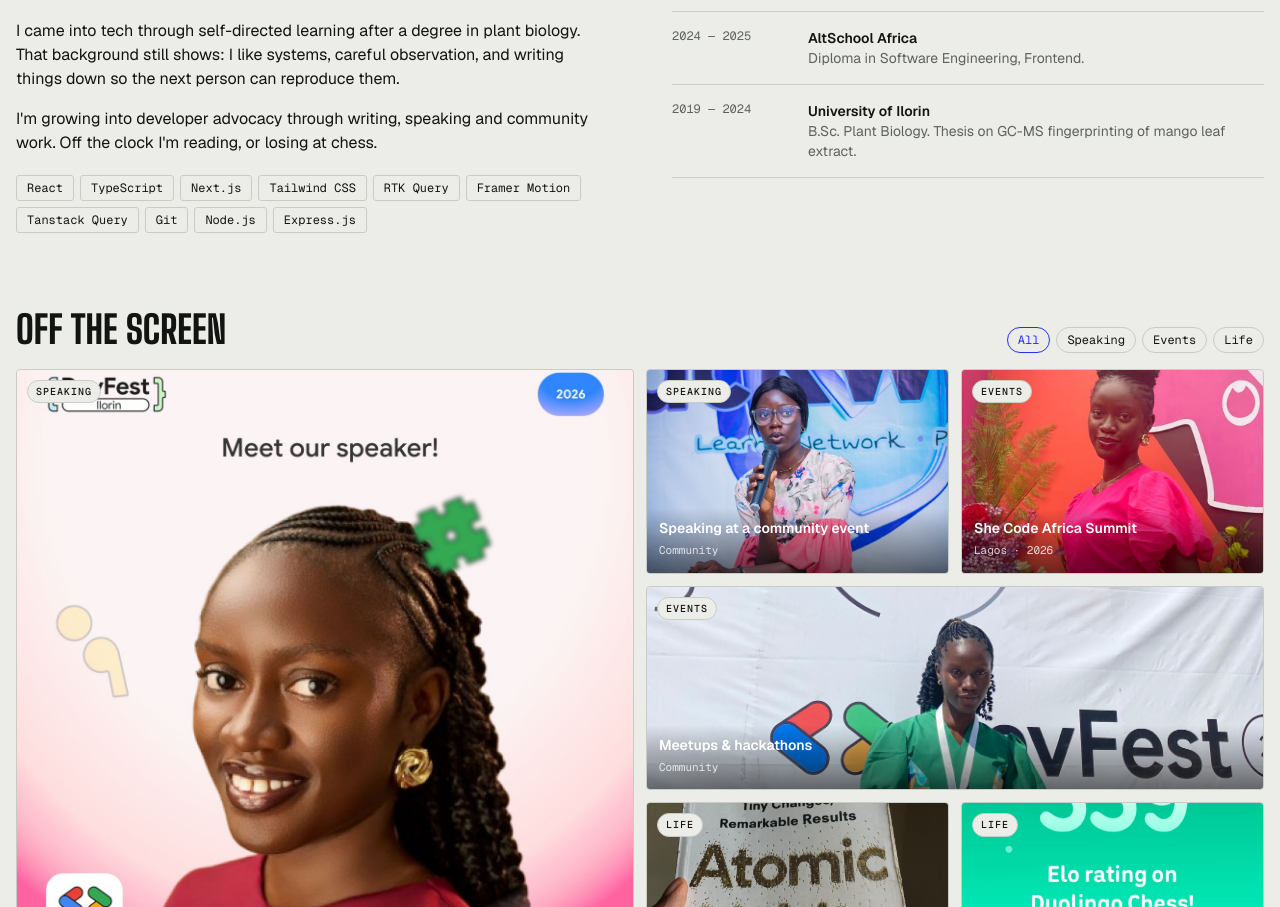
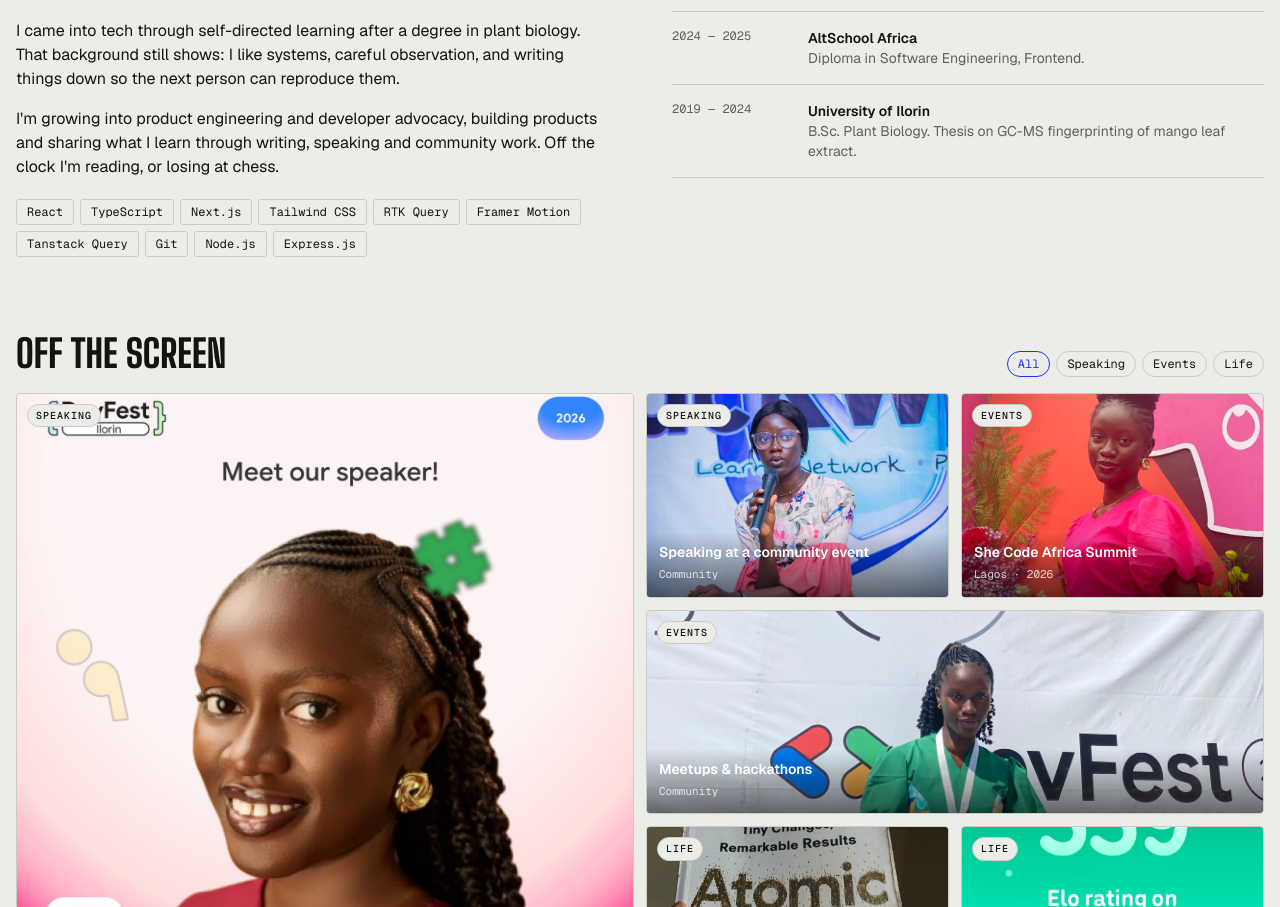
Before and after one commit to fabusuyi-deborah/Fabusuyi.D, a Next.js app: page / in a window 1280 px wide. Shown: the part 3618-4525 px from the top of the page. Built offline with nearby package versions, Linux system fonts and the light colour scheme.

Commit message:
tidying up things

```diff
--- a/src/content/site.ts
+++ b/src/content/site.ts
@@ -18,7 +18,7 @@ export const site = {
   intro:
     "Hi, I'm Deborah. I build clean, responsive products with React and TypeScript, and I document them so other people can use them too.",
   description:
-    "Deborah Fabusuyi is a frontend engineer and technical writer in Ibadan, Nigeria, building with React, Next.js and TypeScript.",
+    "Deborah Fabusuyi is a frontend engineer and technical writer, building with React, Next.js and TypeScript.",
   activeYears: "2024 — 2026",
   version: "v3.0",
 } as const;
@@ -42,7 +42,7 @@ export const about = {
   lead: "I'm a frontend engineer and technical writer. I build interfaces people can rely on, from fintech dashboards to plant databases, then write the docs that explain them.",
   paragraphs: [
     "I came into tech through self-directed learning after a degree in plant biology. That background still shows: I like systems, careful observation, and writing things down so the next person can reproduce them.",
-    "I'm growing into developer advocacy through writing, speaking and community work. Off the clock I'm reading, or losing at chess.",
+    "I'm growing into product engineering and developer advocacy, building products and sharing what I learn through writing, speaking and community work. Off the clock I'm reading, or losing at chess.",
   ],
   stack: ["React", "TypeScript", "Next.js", "Tailwind CSS", "RTK Query", "Framer Motion", "Tanstack Query", "Git", "Node.js", "Express.js"],
 };
```
